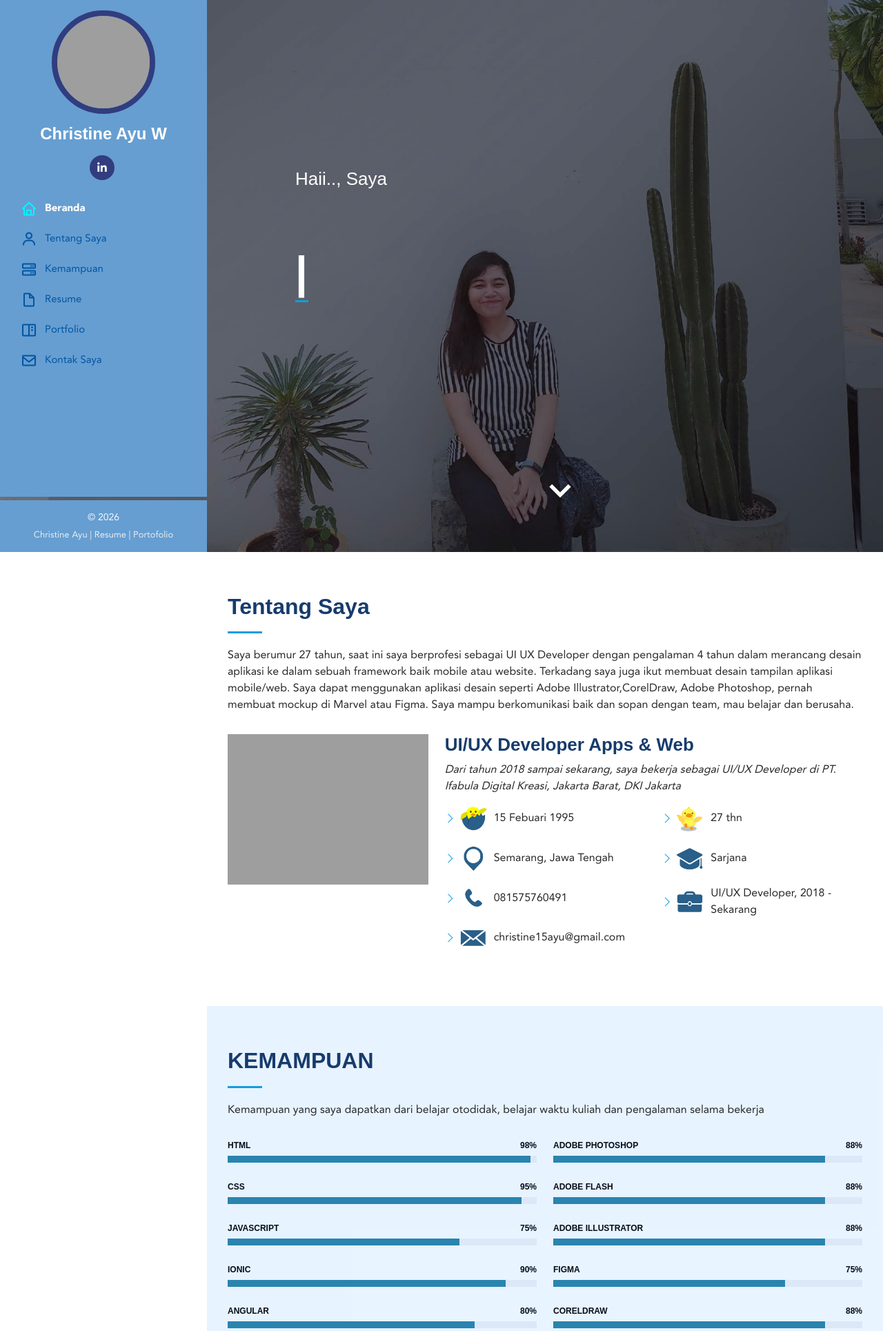
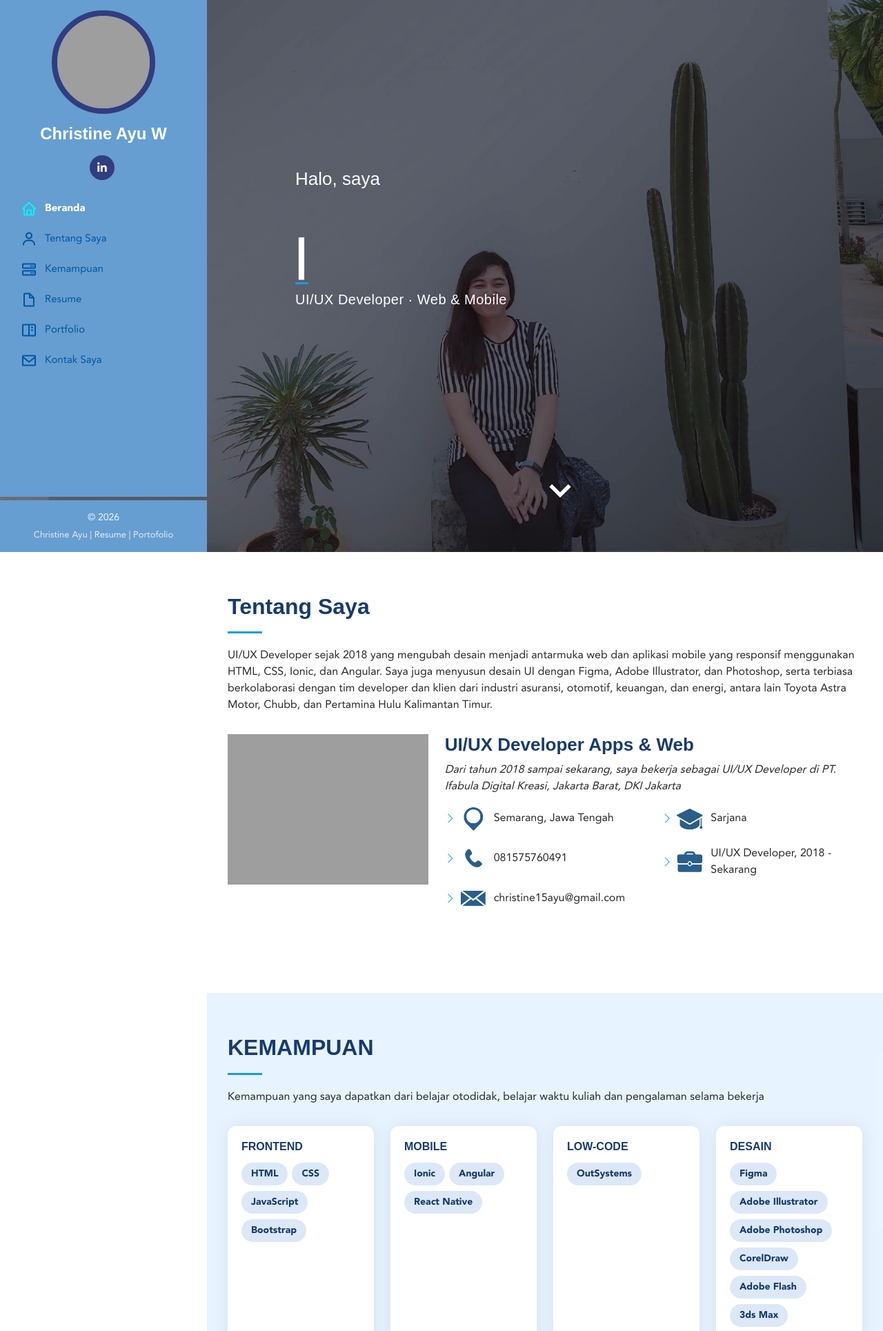
Before and after one commit to christyineayu/cv-porto-online, a PHP site: page /index.html in a window 1280 px wide. Shown: the top 1929 px of the page at 69% size. Run offline with PHP 8.4, Linux system fonts and the light colour scheme; grey boxes are pictures that could not be loaded.

Commit message:
Initial commit - CV Online lagi#2

```diff
--- a/assets/css/style.css
+++ b/assets/css/style.css
@@ -1313,3 +1313,15 @@ section {
     padding: 15px;
   }
 }
+
+/* Perbaikan layout portofolio: tinggi gambar tetap supaya kartu tidak bergeser saat gambar dimuat */
+.portofolio-img {
+  height: 260px;
+  max-height: none;
+}
+.portofolio-img img {
+  width: 100%;
+  height: 100%;
+  object-fit: cover;
+  object-position: top center;
+}
--- a/assets/js/main.js
+++ b/assets/js/main.js
@@ -168,6 +168,19 @@
         itemSelector: '.portofolio-item'
       });
 
+      // Susun ulang layout setelah gambar/font selesai dimuat (mencegah tampilan berantakan)
+      let relayoutTimer;
+      const relayout = () => {
+        clearTimeout(relayoutTimer);
+        relayoutTimer = setTimeout(() => portfolioIsotope.layout(), 100);
+      };
+      portfolioContainer.querySelectorAll('img').forEach(img => {
+        if (!img.complete) img.addEventListener('load', relayout);
+      });
+      if (document.fonts && document.fonts.ready) document.fonts.ready.then(relayout);
+      window.addEventListener('resize', relayout);
+      relayout();
+
       let portfolioFilters = select('#portofolio-flters li', true);
 
       on('click', '#portofolio-flters li', function(e) {
--- a/assets/js/portfolio-data.js
+++ b/assets/js/portfolio-data.js
@@ -22,7 +22,7 @@ window.PORTFOLIO = [
   "tahun": "2018",
   "klien": "PT Asuransi Jasa Indonesia",
   "judul": "JASINDO Health Care",
-  "ket": "Aplikasi program Asuransi Kesehatan",
+  "ket": "Aplikasi mobile program asuransi kesehatan",
   "cover": "jas-18-1.png",
   "images": [
    "jas-18-1.png",
@@ -37,7 +37,7 @@ window.PORTFOLIO = [
   "tahun": "2019",
   "klien": "PT Asuransi Jasa Indonesia",
   "judul": "JASINDO Klaim",
-  "ket": "Website guna pengajuan klaim",
+  "ket": "Website pengajuan klaim asuransi",
   "cover": "jas-19-1.png",
   "images": [
    "jas-19-1.png",
@@ -51,7 +51,7 @@ window.PORTFOLIO = [
   "tahun": "2019",
   "klien": "PT Astra Sedaya Finance",
   "judul": "AccMe",
-  "ket": "Aplikasi internal untuk sales",
+  "ket": "Aplikasi mobile internal untuk tim sales",
   "cover": "accMe1.png",
   "images": [
    "accMe1.png",
@@ -65,7 +65,7 @@ window.PORTFOLIO = [
   "tahun": "2019",
   "klien": "PT Astra Sedaya Finance",
   "judul": "Acc Leads Mobile",
-  "ket": "Aplikasi internal management",
+  "ket": "Aplikasi mobile internal untuk manajemen leads",
   "cover": "acc-lead-m0.png",
   "images": [
    "acc-lead-m0.png",
@@ -81,7 +81,7 @@ window.PORTFOLIO = [
   "tahun": "2019",
   "klien": "PT Astra Sedaya Finance",
   "judul": "Acc Leads CMS",
-  "ket": "Web CMS Acc Leads",
+  "ket": "Website CMS untuk pengelolaan data Acc Leads",
   "cover": "accLead-cms1.png",
   "images": [
    "accLead-cms1.png",
@@ -95,7 +95,7 @@ window.PORTFOLIO = [
   "tahun": "2019",
   "klien": "PT Astra Sedaya Finance",
   "judul": "Acc Partner",
-  "ket": "Aplikasi internal",
+  "ket": "Aplikasi mobile internal untuk partner",
   "cover": "acc-partner1.jpg",
   "images": [
    "acc-partner1.jpg",
@@ -112,7 +112,7 @@ window.PORTFOLIO = [
   "tahun": "2019",
   "klien": "PT Federal International Finance",
   "judul": "FIF SPEKTRA",
-  "ket": "Aplikasi untuk sales",
+  "ket": "Aplikasi mobile untuk tim sales FIF",
   "cover": "f1.jpg",
   "images": [
    "f1.jpg",
@@ -128,7 +128,7 @@ window.PORTFOLIO = [
   "tahun": "2019",
   "klien": "PT Federal International Finance",
   "judul": "FIF SPEKTRA CMS",
-  "ket": "Website cms untuk FIF Spektra Mobile Apps",
+  "ket": "Website CMS untuk aplikasi mobile FIF SPEKTRA",
   "cover": "fw1.png",
   "images": [
    "fw1.png",
@@ -142,7 +142,7 @@ window.PORTFOLIO = [
   "tahun": "2019",
   "klien": "PT Asuransi Jiwa Generali",
   "judul": "Generali eSub (SPAJ)",
-  "ket": "Aplikasi Pengajuan Asuransi Jiwa",
+  "ket": "Aplikasi mobile pengajuan asuransi jiwa (SPAJ elektronik)",
   "cover": "Generali SPAJ1.png",
   "images": [
    "Generali SPAJ1.png",
@@ -156,7 +156,7 @@ window.PORTFOLIO = [
   "tahun": "2020",
   "klien": "Pertamina Hulu Kalimantan Timur",
   "judul": "Hazwa (Hazard Hunt SWA) Mobile",
-  "ket": "Aplikasi internal keselamatan kerja",
+  "ket": "Aplikasi mobile internal untuk pelaporan keselamatan kerja",
   "cover": "Hazwa-m1.jpg",
   "images": [
    "Hazwa-m1.jpg",
@@ -174,7 +174,7 @@ window.PORTFOLIO = [
   "tahun": "2020",
   "klien": "Pertamina Hulu Kalimantan Timur",
   "judul": "Hazwa (Hazard Hunt SWA) Website",
-  "ket": "Aplikasi internal keselamatan kerja versi web",
+  "ket": "Versi web dari aplikasi internal keselamatan kerja",
   "cover": "Hazwa-web1.jpg",
   "images": [
    "Hazwa-web1.jpg",
@@ -216,7 +216,7 @@ window.PORTFOLIO = [
   "tahun": "2020",
   "klien": "Pertamina Hulu Kalimantan Timur",
   "judul": "COMP4SS Scanner Mobile",
-  "ket": "Aplikasi internal scan staff",
+  "ket": "Aplikasi mobile internal untuk pemindaian kehadiran staff",
   "cover": "c41.jpg",
   "images": [
    "c41.jpg",
@@ -232,8 +232,8 @@ window.PORTFOLIO = [
   "kategori": "Website",
   "tahun": "2020",
   "klien": "Pertamina Hulu Kalimantan Timur",
-  "judul": "COMP4SS  Scanner Desktop",
-  "ket": "Aplikasi internal scan staff",
+  "judul": "COMP4SS Scanner Desktop",
+  "ket": "Aplikasi desktop (web) internal untuk pemindaian staff",
   "cover": "webCompas-d0.png",
   "images": [
    "webCompas-d0.png",
@@ -251,7 +251,7 @@ window.PORTFOLIO = [
   "tahun": "2020",
   "klien": "Pertamina Hulu Kalimantan Timur",
   "judul": "COMP4SS LIVE - Large Display",
-  "ket": "Aplikasi internal scan staff secara live",
+  "ket": "Tampilan layar besar untuk memantau pemindaian staff secara langsung",
   "cover": "web-lg1.jpg",
   "images": [
    "web-lg1.jpg",
@@ -267,7 +267,7 @@ window.PORTFOLIO = [
   "tahun": "2020",
   "klien": "BTPN",
   "judul": "Backend/CMS",
-  "ket": "Website intenal untuk CMS",
+  "ket": "Website internal untuk pengelolaan konten (CMS)",
   "cover": "btpn1.png",
   "images": [
    "btpn1.png",
@@ -280,7 +280,7 @@ window.PORTFOLIO = [
   "id": "P10",
   "filter": "filter-web",
   "kategori": "Website",
-  "tahun": "2020 - 2021",
+  "tahun": "2020 – 2021",
   "klien": "PT Chubb General Insurance Indonesia dan PT Chubb Life Insurance",
   "judul": "Chubb Agency",
   "ket": "Website untuk pengajuan asuransi",
@@ -297,10 +297,10 @@ window.PORTFOLIO = [
   "id": "P11",
   "filter": "filter-web",
   "kategori": "Website",
-  "tahun": "2020 - 2022",
+  "tahun": "2020 – 2022",
   "klien": "PT Chubb General Insurance Indonesia dan PT Chubb Life Insurance",
   "judul": "Chubb Portal & Chubb E-learning",
-  "ket": "Website internal unrtuk sales dan staff",
+  "ket": "Portal web internal dan e-learning untuk sales dan staff",
   "cover": "ChubPE-login.png",
   "images": [
    "ChubPE-login.png",
@@ -317,7 +317,7 @@ window.PORTFOLIO = [
   "id": "P19",
   "filter": "filter-app",
   "kategori": "Aplikasi Mobile",
-  "tahun": "2020- 2022",
+  "tahun": "2020 – 2022",
   "klien": "PT. Toyota Astra Motor",
   "judul": "mToyota",
   "ket": "Aplikasi interaktif untuk semua kebutuhan Toyota seperti customer car, chat Tarra bila ingin mendapatkan informasi seputar Toyota, news, event, promo",
@@ -409,7 +409,7 @@ window.PORTFOLIO = [
   "id": "P20",
   "filter": "filter-app-web",
   "kategori": "Website + Mobile",
-  "tahun": "2021 -  2022",
+  "tahun": "2021 – 2022",
   "klien": "PT. Toyota Astra Motor",
   "judul": "Microsite/CMS | Mobile - Website",
   "ket": "Website untuk CMS mToyota, responsive sampai mobile",
@@ -424,7 +424,7 @@ window.PORTFOLIO = [
   "id": "P22",
   "filter": "filter-app",
   "kategori": "Aplikasi Mobile",
-  "tahun": "2021 - 2022",
+  "tahun": "2021 – 2022",
   "klien": "PT. Toyota Astra Motor",
   "judul": "Telematics",
   "ket": "Aplikasi solusi layanan dan aplikasi terintegrasi yang memberikan kemudahan untuk terhubung dengan kendaraan",
@@ -442,10 +442,10 @@ window.PORTFOLIO = [
   "id": "P25",
   "filter": "filter-app",
   "kategori": "Aplikasi Mobile",
-  "tahun": "2021 - 2022",
+  "tahun": "2021 – 2022",
   "klien": "PT. Toyota Astra Motor",
   "judul": "TAM Microservice",
-  "ket": "Aplikasi untuk service mobil",
+  "ket": "Aplikasi mobile layanan servis kendaraan Toyota",
   "cover": "1_microservice.png",
   "images": [
    "1_microservice.png",
@@ -466,7 +466,7 @@ window.PORTFOLIO = [
   "tahun": "2022",
   "klien": "PT. Toyota Astra Motor",
   "judul": "Funnel",
-  "ket": "Aplikasi untuk dealer sales",
+  "ket": "Website untuk tim sales dealer Toyota",
   "cover": "funnel1.png",
   "images": [
    "funnel1.png",
--- a/assets/js/portfolio-render.js
+++ b/assets/js/portfolio-render.js
@@ -12,7 +12,7 @@
     return '<div class="col-lg-4 col-md-6 portofolio-item ' + esc(p.filter) + '">' +
       '<div class="portofolio-wrap">' +
         '<a href="' + img(p.cover) + '" data-gallery="portfolioGallery" class="portofolio-lightbox" title="' + esc(p.judul) + '">' +
-          '<div class="portofolio-img"><img src="' + img(p.cover) + '" class="img-fluid" alt="' + esc(p.judul) + '" loading="lazy"></div>' +
+          '<div class="portofolio-img"><img src="' + img(p.cover) + '" class="img-fluid" alt="' + esc(p.judul) + '"></div>' +
         '</a>' +
         '<div class="portofolio-content"><div class="row">' +
           '<div class="col-12 mb-15"><h2 class="w-title">' + esc(p.judul) + '</h2>' +
--- a/index.html
+++ b/index.html
@@ -5,8 +5,8 @@
   <meta charset="utf-8">
   <meta content="width=device-width, initial-scale=1.0" name="viewport">
 
-  <title>Resume Christine Ayu W</title>
-  <meta content="" name="description">
+  <title>Christine Ayu W – UI/UX Developer | CV &amp; Portofolio</title>
+  <meta content="CV dan portofolio Christine Ayu W, UI/UX Developer (web &amp; mobile) berbasis di Semarang." name="description">
   <meta content="" name="keywords">
 
   <!-- Favicons -->
@@ -33,6 +33,12 @@
   * Author: BootstrapMade.com
   * License: https://bootstrapmade.com/license/
   ======================================================== -->
+<style>
+  #hero .hero-role{font-size:20px;margin-top:22px;letter-spacing:.5px}
+  .skill-group{background:#fff;border-radius:12px;padding:20px;height:100%;box-shadow:0 0 24px rgba(0,0,0,.08)}
+  .skill-group h4{font-size:16px;font-weight:700;text-transform:uppercase;color:#173b6c;margin-bottom:14px;font-family:"Poppins",sans-serif}
+  .skill-chip{display:inline-block;background:#dce8f8;color:#173b6c;border-radius:20px;padding:6px 14px;margin:0 6px 8px 0;font-size:14px;font-weight:600}
+</style>
 </head>
 
 <body>
@@ -74,10 +80,11 @@
   <section id="hero" class="d-flex flex-column justify-content-center align-items-center">
     <div class="box-container">
       <div class="hai-container" >
-        <p>Haii.., Saya</p>
+        <p>Halo, saya</p>
       </div>
       <div class="hero-container" >
         <h1 data-aos="fade-in"><span class="typed" data-typed-items="Christine Ayu Wulandari"></span></h1>
+        <p class="hero-role">UI/UX Developer · Web &amp; Mobile</p>
         <!-- <p>I'm <span class="typed" data-typed-items="Designer, Developer, Freelancer, Photographer"></span></p> -->
       </div>
       <a href="#about" class="btn-scroll scrollto btnPos" title="Scroll Down"><i class="bx bx-chevron-down"></i></a>
@@ -92,7 +99,7 @@
 
         <div class="section-title">
           <h2>Tentang Saya</h2>
-          <p>Saya berumur 27 tahun, saat ini saya berprofesi sebagai UI UX Developer dengan pengalaman 4 tahun dalam merancang desain aplikasi ke dalam sebuah framework baik mobile atau website. Terkadang saya juga ikut membuat desain tampilan aplikasi mobile/web. Saya dapat menggunakan aplikasi desain seperti Adobe Illustrator,CorelDraw, Adobe Photoshop, pernah membuat mockup di Marvel atau Figma. Saya mampu berkomunikasi baik dan sopan dengan team, mau belajar dan berusaha.</p>
+          <p>UI/UX Developer sejak 2018 yang mengubah desain menjadi antarmuka web dan aplikasi mobile yang responsif menggunakan HTML, CSS, Ionic, dan Angular. Saya juga menyusun desain UI dengan Figma, Adobe Illustrator, dan Photoshop, serta terbiasa berkolaborasi dengan tim developer dan klien dari industri asuransi, otomotif, keuangan, dan energi, antara lain Toyota Astra Motor, Chubb, dan Pertamina Hulu Kalimantan Timur.</p>
         </div>
 
         <div class="row">
@@ -107,7 +114,6 @@
             <div class="row box-dataDiri">
               <div class="col-lg-6">
                 <ul>
-                  <li><i class="bi bi-chevron-right"></i> <strong><img src="./assets/img/icon-resume-02.png"></strong> <span>15 Febuari 1995</span></li>
                   <li><i class="bi bi-chevron-right"></i> <strong><img src="./assets/img/icon-resume-08.png"></strong> <span>Semarang, Jawa Tengah</span></li>
                   <li><i class="bi bi-chevron-right"></i> <strong><img src="./assets/img/icon-resume-06.png"></strong> <span>081575760491</span></li>
                   <li><i class="bi bi-chevron-right"></i> <strong><img src="./assets/img/icon-resume-05.png"></strong> <span>christine15ayu@gmail.com</span></li>
@@ -115,7 +121,6 @@
               </div>
               <div class="col-lg-6">
                 <ul>
-                  <li><i class="bi bi-chevron-right"></i> <strong><img src="./assets/img/icon-resume-07.png"></strong> <span>27 thn</span></li>
                   <li><i class="bi bi-chevron-right"></i> <strong><img src="./assets/img/icon-resume-04.png"></strong> <span>Sarjana</span></li>
                   <li><i class="bi bi-chevron-right"></i> <strong><img src="./assets/img/icon-resume-03.png"></strong> <span>UI/UX Developer, 2018 - Sekarang</span></li>
                 </ul>
@@ -185,112 +190,11 @@
           <p>Kemampuan yang saya dapatkan dari belajar otodidak, belajar waktu kuliah dan pengalaman selama bekerja</p>
         </div>
 
-        <div class="row skills-content">
-
-          <div class="col-lg-6" data-aos="fade-up">
-
-            <div class="progress">
-              <span class="skill">HTML <i class="val">98%</i></span>
-              <div class="progress-bar-wrap">
-                <div class="progress-bar" role="progressbar" aria-valuenow="98" aria-valuemin="0" aria-valuemax="100"></div>
-              </div>
-            </div>
-
-            <div class="progress">
-              <span class="skill">CSS <i class="val">95%</i></span>
-              <div class="progress-bar-wrap">
-                <div class="progress-bar" role="progressbar" aria-valuenow="95" aria-valuemin="0" aria-valuemax="100"></div>
-              </div>
-            </div>
-
-            <div class="progress">
-              <span class="skill">JavaScript <i class="val">75%</i></span>
-              <div class="progress-bar-wrap">
-                <div class="progress-bar" role="progressbar" aria-valuenow="75" aria-valuemin="0" aria-valuemax="100"></div>
-              </div>
-            </div>
-
-            <div class="progress">
-              <span class="skill">Ionic<i class="val">90%</i></span>
-              <div class="progress-bar-wrap">
-                <div class="progress-bar" role="progressbar" aria-valuenow="90" aria-valuemin="0" aria-valuemax="100"></div>
-              </div>
-            </div>
-
-            <div class="progress">
-              <span class="skill">Angular<i class="val">80%</i></span>
-              <div class="progress-bar-wrap">
-                <div class="progress-bar" role="progressbar" aria-valuenow="80" aria-valuemin="0" aria-valuemax="100"></div>
-              </div>
-            </div>
-
-            <div class="progress">
-              <span class="skill">Bootstrap<i class="val">88%</i></span>
-              <div class="progress-bar-wrap">
-                <div class="progress-bar" role="progressbar" aria-valuenow="88" aria-valuemin="0" aria-valuemax="100"></div>
-              </div>
-            </div>
-
-            <div class="progress">
-              <span class="skill">Outsystem <i class="val">80%</i></span>
-              <div class="progress-bar-wrap">
-                <div class="progress-bar" role="progressbar" aria-valuenow="80" aria-valuemin="0" aria-valuemax="100"></div>
-              </div>
-            </div>
-
-            <div class="progress">
-              <span class="skill">React Native <i class="val">70%</i></span>
-              <div class="progress-bar-wrap">
-                <div class="progress-bar" role="progressbar" aria-valuenow="70" aria-valuemin="0" aria-valuemax="100"></div>
-              </div>
-            </div>
-
-          </div>
-
-          <div class="col-lg-6" data-aos="fade-up" data-aos-delay="100">
-            <div class="progress">
-              <span class="skill">Adobe Photoshop <i class="val">88%</i></span>
-              <div class="progress-bar-wrap">
-                <div class="progress-bar" role="progressbar" aria-valuenow="88" aria-valuemin="0" aria-valuemax="100"></div>
-              </div>
-            </div>
-            <div class="progress">
-              <span class="skill">Adobe Flash<i class="val">88%</i></span>
-              <div class="progress-bar-wrap">
-                <div class="progress-bar" role="progressbar" aria-valuenow="88" aria-valuemin="0" aria-valuemax="100"></div>
-              </div>
-            </div>
-
-            <div class="progress">
-              <span class="skill">Adobe Illustrator<i class="val">88%</i></span>
-              <div class="progress-bar-wrap">
-                <div class="progress-bar" role="progressbar" aria-valuenow="88" aria-valuemin="0" aria-valuemax="100"></div>
-              </div>
-            </div>
-
-            <div class="progress">
-              <span class="skill">Figma<i class="val">75%</i></span>
-              <div class="progress-bar-wrap">
-                <div class="progress-bar" role="progressbar" aria-valuenow="75" aria-valuemin="0" aria-valuemax="100"></div>
-              </div>
-            </div>
-
-            <div class="progress">
-              <span class="skill">CorelDraw<i class="val">88%</i></span>
-              <div class="progress-bar-wrap">
-                <div class="progress-bar" role="progressbar" aria-valuenow="88" aria-valuemin="0" aria-valuemax="100"></div>
-              </div>
-            </div>
-
-            <div class="progress">
-              <span class="skill">3D Max<i class="val">75%</i></span>
-              <div class="progress-bar-wrap">
-                <div class="progress-bar" role="progressbar" aria-valuenow="75" aria-valuemin="0" aria-valuemax="100"></div>
-              </div>
-            </div>
-
-          </div>
-
+        <div class="row g-4">
+          <div class="col-md-6 col-lg-3" data-aos="fade-up"><div class="skill-group"><h4>Frontend</h4><span class="skill-chip">HTML</span><span class="skill-chip">CSS</span><span class="skill-chip">JavaScript</span><span class="skill-chip">Bootstrap</span></div></div>
+          <div class="col-md-6 col-lg-3" data-aos="fade-up"><div class="skill-group"><h4>Mobile</h4><span class="skill-chip">Ionic</span><span class="skill-chip">Angular</span><span class="skill-chip">React Native</span></div></div>
+          <div class="col-md-6 col-lg-3" data-aos="fade-up"><div class="skill-group"><h4>Low-code</h4><span class="skill-chip">OutSystems</span></div></div>
+          <div class="col-md-6 col-lg-3" data-aos="fade-up"><div class="skill-group"><h4>Desain</h4><span class="skill-chip">Figma</span><span class="skill-chip">Adobe Illustrator</span><span class="skill-chip">Adobe Photoshop</span><span class="skill-chip">CorelDraw</span><span class="skill-chip">Adobe Flash</span><span class="skill-chip">3ds Max</span></div></div>
         </div>
 
       </div>
@@ -302,7 +206,7 @@
 
         <div class="section-title">
           <h2>Resume</h2>
-          <p>Saya berumur 27 tahun, saat ini saya berprofesi sebagai UI UX Developer dengan pengalaman 4 tahun dalam merancang desain aplikasi ke dalam sebuah framework baik mobile atau website. Terkadang saya juga ikut membuat desain tampilan aplikasi mobile/web. Saya dapat menggunakan aplikasi desain seperti Adobe Illustrator,CorelDraw, Adobe Photoshop, pernah membuat mockup di Marvel atau Figma. Saya mampu berkomunikasi baik dan sopan dengan team, mau belajar dan berusaha.</p>
+          <p>Ringkasan pendidikan, pengalaman kerja, dan prestasi saya di bidang UI/UX dan pengembangan antarmuka.</p>
         </div>
 
         <div class="row">
@@ -379,20 +283,10 @@
                 <p>BEM Fakultas Ilmu Komputer, Unika Soegijapranata</p>
               </div>
               <div class="resume-item">
-                <h4>Sie Konsumsi</h4>
-                <h5>2014</h5>
-                <p>Game festival - Game Technology, Unika Soegijapranata</p>
-              </div>
-              <div class="resume-item">
                 <h4>Bendahara</h4>
                 <h5>2015</h5>
                 <p>CBC(Character Building Camp) Sistem Informasi/Game
                   Technology</p>
-              </div>
-              <div class="resume-item">
-                <h4>Sekretaris</h4>
-                <h5>2009</h5>
-                <p>Persekutuan Kristen SMP N 21 Semarang</p>
               </div>
             </div>
           </div>
@@ -405,8 +299,8 @@
                 <h5>2018 - Sekarang</h5>
                 <p><em>PT. Ifabula Digital Kreasi, Jakarta Barat, DKI Jakarta</em></p>
                 <ul>
-                  <li>Mengaplikasikan Desain UI ke dalam code html,css untuk web atau aplikasi mobile</li>
-                  <li>Terkadang membantu Desain UI bila tidak tersedia mockup</li>
+                  <li>Mengimplementasikan desain UI menjadi antarmuka web dan aplikasi mobile yang responsif (HTML, CSS, Ionic, Angular) untuk klien dari industri asuransi, otomotif, keuangan, dan energi</li>
+                  <li>Menyusun desain UI di Figma bila mockup belum tersedia</li>
                 </ul>
               </div>
 
@@ -415,12 +309,12 @@
                 <h5>2017 - 2018</h5>
                 <p><em>Semarang, Jawa Tengah</em></p>
                 <ul>
-                  <li>Mengajar ekstra kulikuler Desain(Tanya wati) kelas 10 dan 11</li>
+                  <li>Mengajar ekstra kurikuler Desain(Tanya wati) kelas 10 dan 11</li>
                 </ul>
               </div>
 
               <div class="resume-item">
-                <h4>Asisten Penelitian Dosen Unika Soegijapranta</h4>
+                <h4>Asisten Penelitian Dosen Unika Soegijapranata</h4>
                 <h5>2017 - 2018</h5>
                 <p><em>Universitas Katolik Soegijapranata, Semarang, Jawa Tengah</em></p>
                 <p>Art Desain dan Animator “Pembelajaran Bahasa Inggris Interaktif Melalui
@@ -428,7 +322,7 @@
               </div>
 
               <div class="resume-item">
-                <h4>Asisten Dosen Unika Soegijapranta </h4>
+                <h4>Asisten Dosen Unika Soegijapranata </h4>
                 <h5>2013 - 2014</h5>
                 <p><em>Universitas Katolik Soegijapranata, Semarang, Jawa Tengah</em></p>
                 <p>Mata kuliah “Pengembangan Game”</p>
@@ -441,7 +335,7 @@
                 <h4>Game Developer</h4>
                 <h5>2015 - 2016 (2 bulan)</h5>
                 <p><em>EZY INDUSTRIES - Game, Malang</em></p>
-                <p>Belajar membuat game dari dasar bersama tim anggota mangang</p>
+                <p>Belajar membuat game dari dasar bersama tim anggota magang</p>
               </div>
               <div class="resume-item">
                 <h4>Animator 2D </h4>
@@ -510,7 +404,7 @@
               <div class="address">
                 <i class="bi bi-geo-alt"></i>
                 <h4>Domisili :</h4>
-                <p>Jl. Merbau 2 No.48 RT 02 / RW 06 Banyumanik, Semarang, Jawa Tengah</p>
+                <p>Semarang, Jawa Tengah</p>
               </div>
 
               <!-- <div class="email">
```
